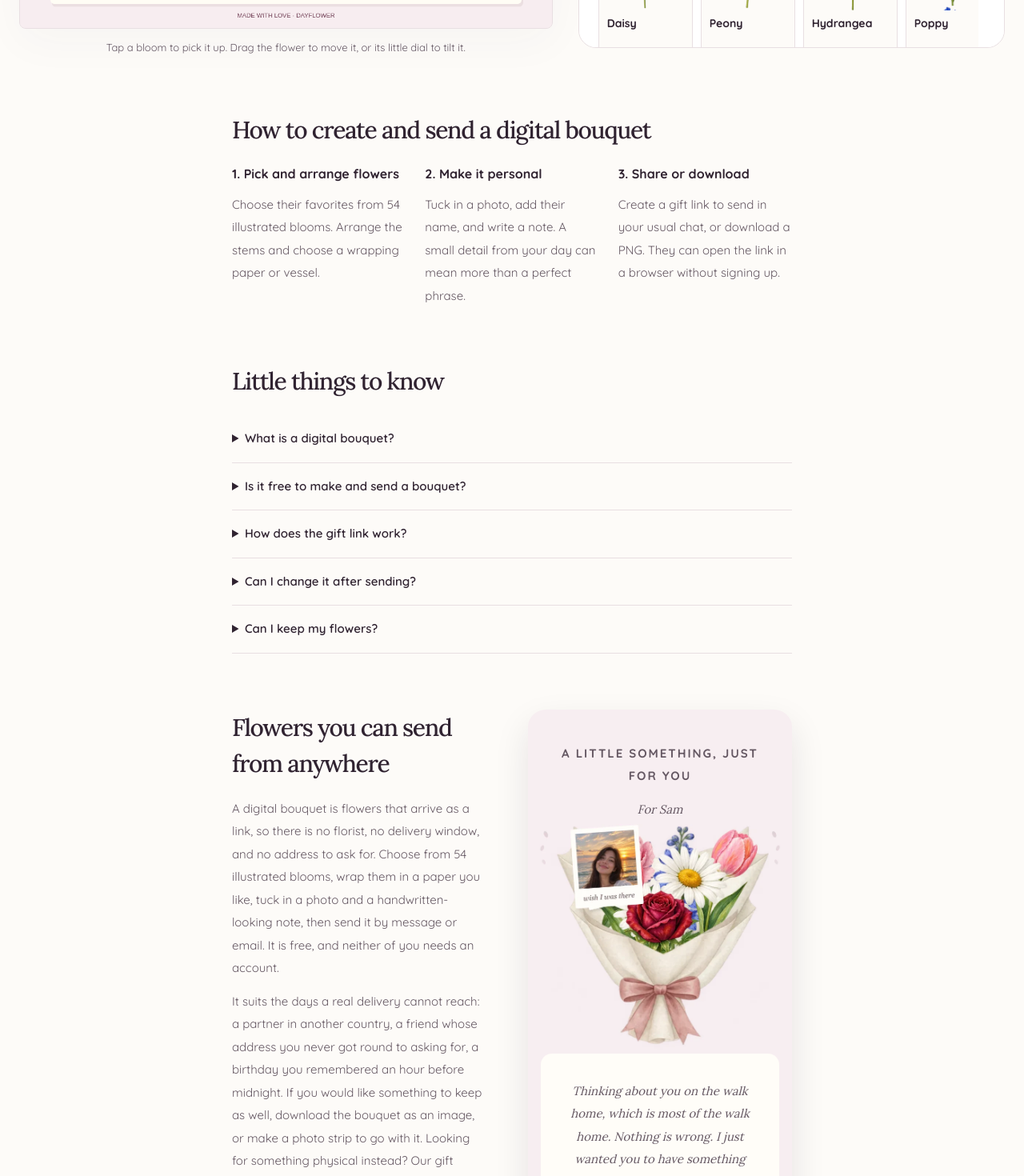
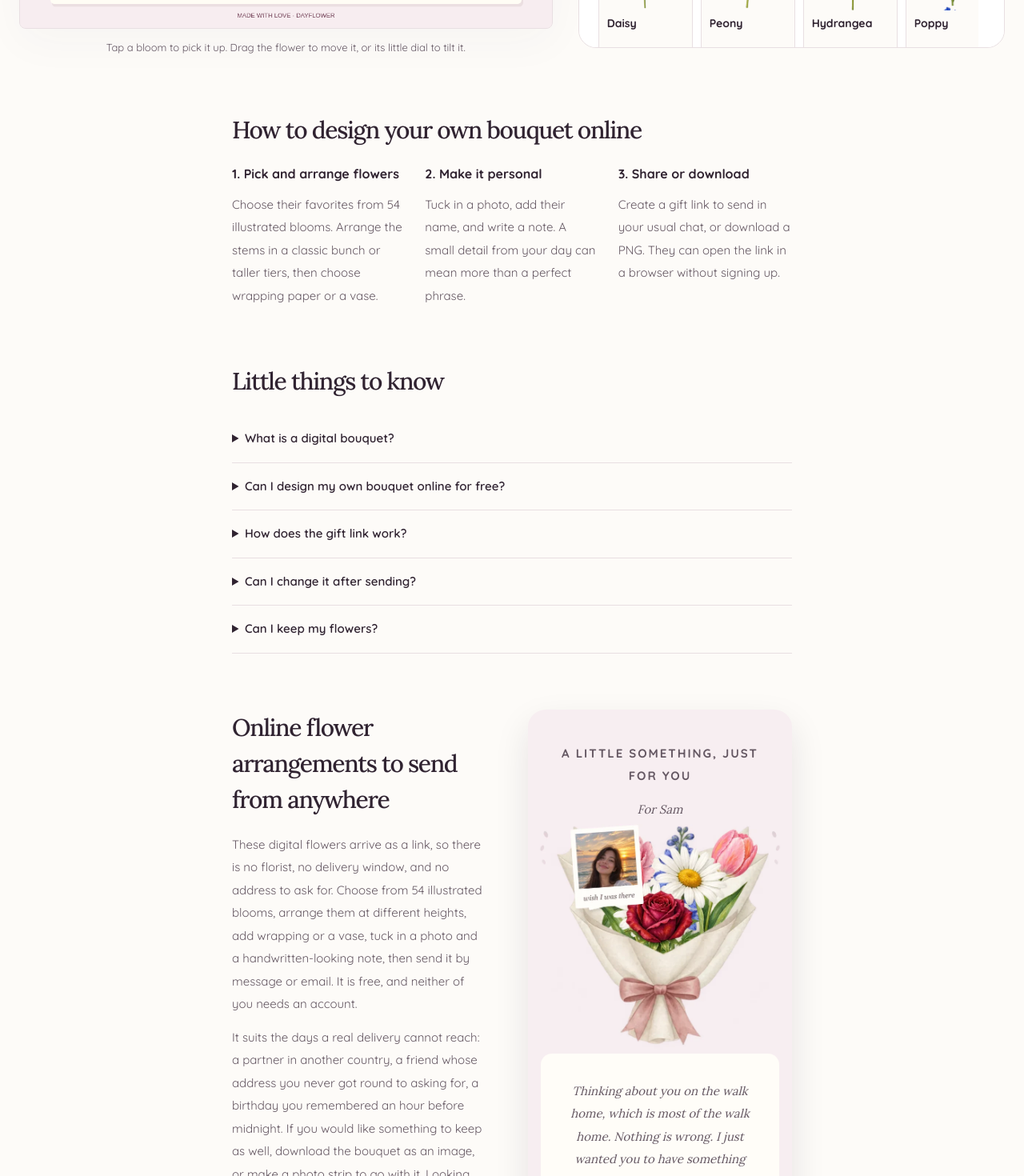
Before and after one commit to jccudiamat/dayflower, a Next.js app in the folder website/: page /bouquet in a window 1280 px wide. Shown: the part 885-2355 px from the top of the page at 80% size. Built offline with nearby package versions, Linux system fonts and the light colour scheme.

Commit message:
Align bouquet and photo booth copy with search intent

```diff
--- a/website/app/bouquet/page.tsx
+++ b/website/app/bouquet/page.tsx
@@ -6,8 +6,8 @@ import { ExampleBouquet } from "../components/Examples";
 import { JsonLd, faqPage, breadcrumbs, openGraph, ORGANISATION, url } from "../lib/seo";
 
 export const metadata: Metadata = {
-  title: "Free Digital Bouquet Creator | Dayflower",
-  description: "Pick your flowers, wrap them with love, and add a personal note. Create and send a free digital bouquet by link, or download it as an image. No account needed.",
+  title: "Design a Free Digital Bouquet Online | Dayflower",
+  description: "Design your own bouquet online for free. Arrange 54 digital flowers, choose wrapping or a vase, add a personal note, and send a link or download an image.",
   alternates: { canonical: url("/bouquet") },
   // ⚠️ The <title> and meta description above stay explicit: they are what
   // search results show. The Open Graph card is what lands in a chat, and a
@@ -20,8 +20,8 @@ export const metadata: Metadata = {
  * from one array, so the two can never drift.
  */
 const questions = [
-  ["What is a digital bouquet?", "A digital bouquet is an arrangement of illustrated flowers you make online and send as a link or image. It is a virtual gift, not a physical flower delivery. Dayflower lets you personalize it with wrapping, photos, and a message."],
-  ["Is it free to make and send a bouquet?", "Yes. Pick your flowers, add a note, and share your bouquet without an account or payment."],
+  ["What is a digital bouquet?", "A digital bouquet is an arrangement of illustrated digital flowers you make online and send as a link or image. It is a virtual gift, not a physical flower delivery. Dayflower lets you personalize it with wrapping or a vase, photos, and a message."],
+  ["Can I design my own bouquet online for free?", "Yes. Pick from 54 flowers, arrange them in a classic bunch or taller tiers, choose wrapping or a vase, add a note, and share your bouquet without an account or payment."],
   ["How does the gift link work?", "Your link opens the bouquet in a browser, and the preview your chat app shows says only that you made someone something. It never gives away what is inside. Anyone with the link can open it and read the note, so keep it between you if it is personal."],
   ["Can I change it after sending?", "Each link is a snapshot of your bouquet. If you make changes, create and send a new link. The original link keeps its original flowers and message."],
   ["Can I keep my flowers?", "Yes. Download a PNG image of the bouquet and its note. Your unfinished bouquet is also saved in this browser when local storage is available. Shared gift links keep working for about 400 days, so download the image for anything you want to keep for good."],
@@ -29,12 +29,12 @@ const questions = [
 
 export default async function BouquetPage() {
   return <><SiteHeader bouquet /><main className="bouquet-page"><BouquetStudio />
-    <section className="bouquet-faq" aria-labelledby="bouquet-how"><h2 id="bouquet-how">How to create and send a digital bouquet</h2><ol className="grid gap-6 sm:grid-cols-3"><li><h3 className="font-bold">1. Pick and arrange flowers</h3><p>Choose their favorites from 54 illustrated blooms. Arrange the stems and choose a wrapping paper or vessel.</p></li><li><h3 className="font-bold">2. Make it personal</h3><p>Tuck in a photo, add their name, and write a note. A small detail from your day can mean more than a perfect phrase.</p></li><li><h3 className="font-bold">3. Share or download</h3><p>Create a gift link to send in your usual chat, or download a PNG. They can open the link in a browser without signing up.</p></li></ol></section>
+    <section className="bouquet-faq" aria-labelledby="bouquet-how"><h2 id="bouquet-how">How to design your own bouquet online</h2><ol className="grid gap-6 sm:grid-cols-3"><li><h3 className="font-bold">1. Pick and arrange flowers</h3><p>Choose their favorites from 54 illustrated blooms. Arrange the stems in a classic bunch or taller tiers, then choose wrapping paper or a vase.</p></li><li><h3 className="font-bold">2. Make it personal</h3><p>Tuck in a photo, add their name, and write a note. A small detail from your day can mean more than a perfect phrase.</p></li><li><h3 className="font-bold">3. Share or download</h3><p>Create a gift link to send in your usual chat, or download a PNG. They can open the link in a browser without signing up.</p></li></ol></section>
     <section className="bouquet-faq" aria-labelledby="bouquet-questions"><h2 id="bouquet-questions">Little things to know</h2>
       {questions.map(([q, a]) => <details key={q}><summary>{q}</summary><p>{a}</p></details>)}
     </section>
-    <section className="bouquet-faq bouquet-about" aria-labelledby="bouquet-about"><div><h2 id="bouquet-about">Flowers you can send from anywhere</h2>
-      <p>A digital bouquet is flowers that arrive as a link, so there is no florist, no delivery window, and no address to ask for. Choose from 54 illustrated blooms, wrap them in a paper you like, tuck in a photo and a handwritten-looking note, then send it by message or email. It is free, and neither of you needs an account.</p>
+    <section className="bouquet-faq bouquet-about" aria-labelledby="bouquet-about"><div><h2 id="bouquet-about">Online flower arrangements to send from anywhere</h2>
+      <p>These digital flowers arrive as a link, so there is no florist, no delivery window, and no address to ask for. Choose from 54 illustrated blooms, arrange them at different heights, add wrapping or a vase, tuck in a photo and a handwritten-looking note, then send it by message or email. It is free, and neither of you needs an account.</p>
       <p>It suits the days a real delivery cannot reach: a partner in another country, a friend whose address you never got round to asking for, a birthday you remembered an hour before midnight. If you would like something to keep as well, download the bouquet as an image, or make a <Link href="/photobooth">photo strip</Link> to go with it. Looking for something physical instead? Our <Link href="/gifts">gift ideas</Link> are picked from Shopee Philippines.</p><p>Stuck on the note? Try our <Link href="/journal/digital-bouquet-messages">digital bouquet message ideas for birthdays, thank-yous, and long-distance love</Link>. Each one is a starting point you can make your own.</p></div><ExampleBouquet />
     </section>
   </main><footer className="bouquet-footer"><Link href="/">Dayflower</Link><Link href="/photobooth">Make a photo strip</Link><Link href="/privacy">Privacy</Link><Link href="/terms">Terms</Link></footer>
--- a/website/app/long-distance/page.tsx
+++ b/website/app/long-distance/page.tsx
@@ -43,6 +43,7 @@ const questions = [
   ["What can long-distance couples actually do together online?", "The plans that last are the small ones: cooking the same snack on a call, trading three songs with the story behind each, or keeping a call open while you both do your own thing. Making something you can both keep, like a photo strip or a bouquet, gives an evening a result, which helps on the nights when neither of you has much to say."],
   ["How do you handle a big time difference?", "Write down each person’s available hours in both local times, including work and sleep. Choose an overlap that suits both of you, and check it again when daylight saving time changes. If there is no comfortable overlap, exchange voice notes or photos and plan a call for another day."],
   ["How can I send flowers to a partner in another country?", "Create a free digital bouquet and share its link in your usual chat. They can open it in a browser without an account or a delivery address. If you want physical flowers instead, compare florists that deliver to their address and check the delivery date and total price."],
+  ["Is there a shared calendar for long-distance relationships?", "Dayflower’s upcoming private app includes events and reminders for dates and milestones, but that app is still in testing. There is no public relationship calendar on this website yet. For now, put plans in a calendar you both use, with each person’s local time in the event title so neither has to convert it from memory."],
   ["Is there an app just for two people?", "Dayflower is one. It is a private space for a couple rather than a social network. Flowers, messages, calls, shared photos and everyday moments, with nobody else in it. It is in private testing, and the waitlist below is how you hear when it opens."],
   ["What if we cannot fit in a date this week?", "Make the plan smaller, or choose another day together. One photo with a short voice note is a way to share a moment without coordinating a live call. Agree on a comfortable reply window so it feels like an invitation rather than another deadline."],
 ] as const;
--- a/website/app/opengraph-image.tsx
+++ b/website/app/opengraph-image.tsx
@@ -1,6 +1,6 @@
 import { ImageResponse } from "next/og";
 
-export const alt = "Dayflower: free digital bouquets and photo keepsakes. A little something, just for them.";
+export const alt = "Dayflower: free digital bouquets and an online photo booth. A little something, just for them.";
 export const size = { width: 1200, height: 630 };
 export const contentType = "image/png";
 
@@ -12,14 +12,14 @@ export const contentType = "image/png";
 export default function OpenGraphImage() {
   const tools = [
     ["Digital bouquets", "#883b59"],
-    ["Photo keepsakes", "#655374"],
+    ["Online photo booth", "#655374"],
   ];
   return new ImageResponse(
     <div style={{ width: "100%", height: "100%", display: "flex", flexDirection: "column", justifyContent: "center", background: "#fdfbf8", padding: 78, color: "#302331", fontFamily: "sans-serif" }}>
       <div style={{ display: "flex", fontSize: 24, letterSpacing: 3, color: "#883b59" }}>DAYFLOWER</div>
       <div style={{ display: "flex", fontSize: 66, fontWeight: 700, lineHeight: 1.1, marginTop: 26 }}>A little something. Just for them.</div>
       <div style={{ display: "flex", fontSize: 30, color: "#655863", marginTop: 24, width: 940, lineHeight: 1.4 }}>
-        Send a digital bouquet or turn your photos into a keepsake. Free to create and share. No account needed.
+        Send a digital bouquet or make a photo strip in our online photo booth. Free to create and share. No account needed.
       </div>
       <div style={{ display: "flex", gap: 16, marginTop: 44 }}>
         {tools.map(([label, color]) => (
--- a/website/app/sitemap.ts
+++ b/website/app/sitemap.ts
@@ -12,10 +12,10 @@ import { url } from "./lib/seo";
  * only because other crawlers still read them.
  */
 const pages = [
-  ["", "2026-09-27", 1],
-  ["/bouquet", "2026-09-27", 1],
+  ["", "2026-09-30", 1],
+  ["/bouquet", "2026-09-30", 1],
   ["/photobooth", "2026-09-27", 1],
-  ["/long-distance", "2026-09-27", 0.9],
+  ["/long-distance", "2026-09-30", 0.9],
   ["/gifts", "2026-09-16", 0.7],
   ["/journal", "2026-09-27", 0.6],
   ["/journal/long-distance-date-ideas", "2026-09-27", 0.8],
```
Also changed, not shown: website/app/page.tsx (+6 -6 lines).
